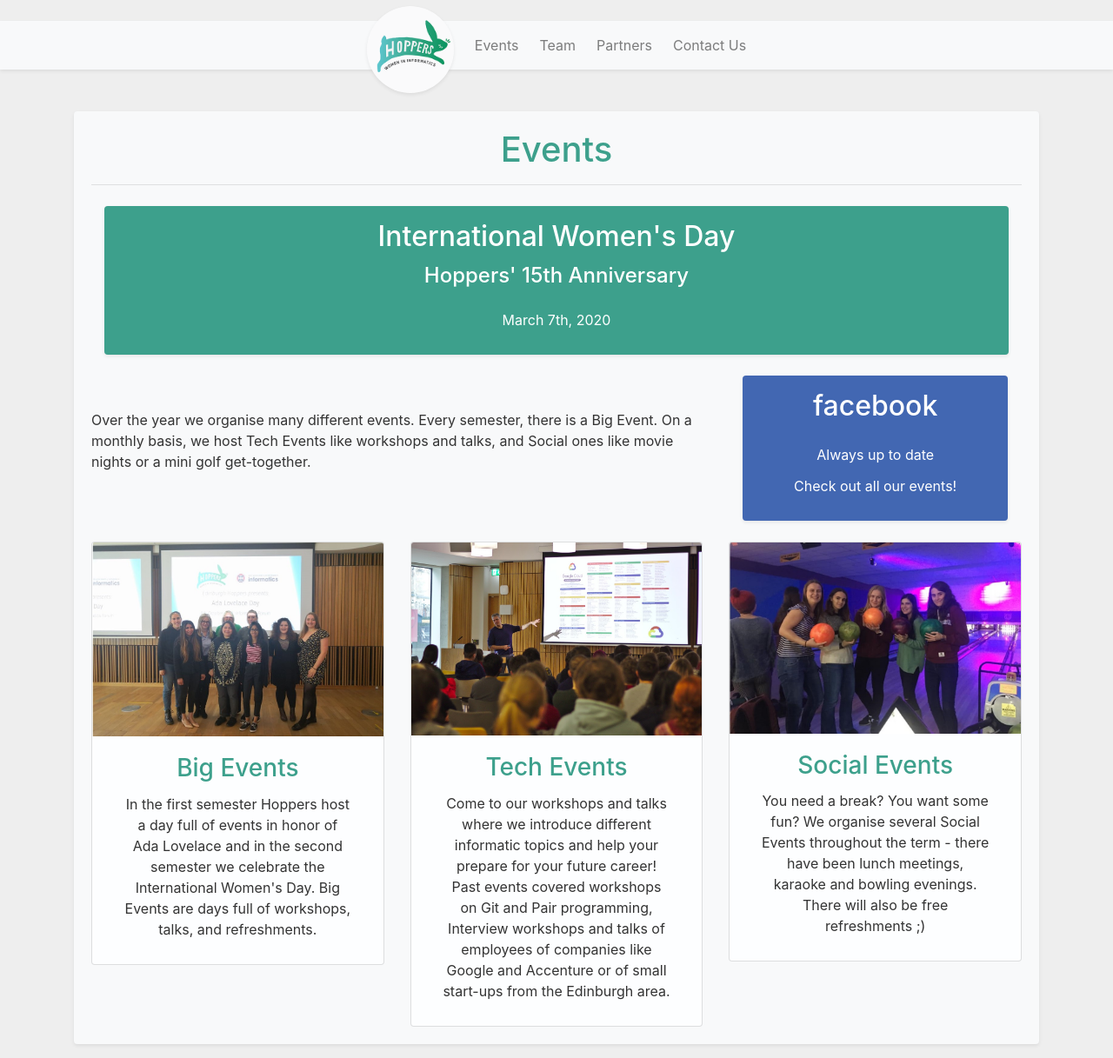
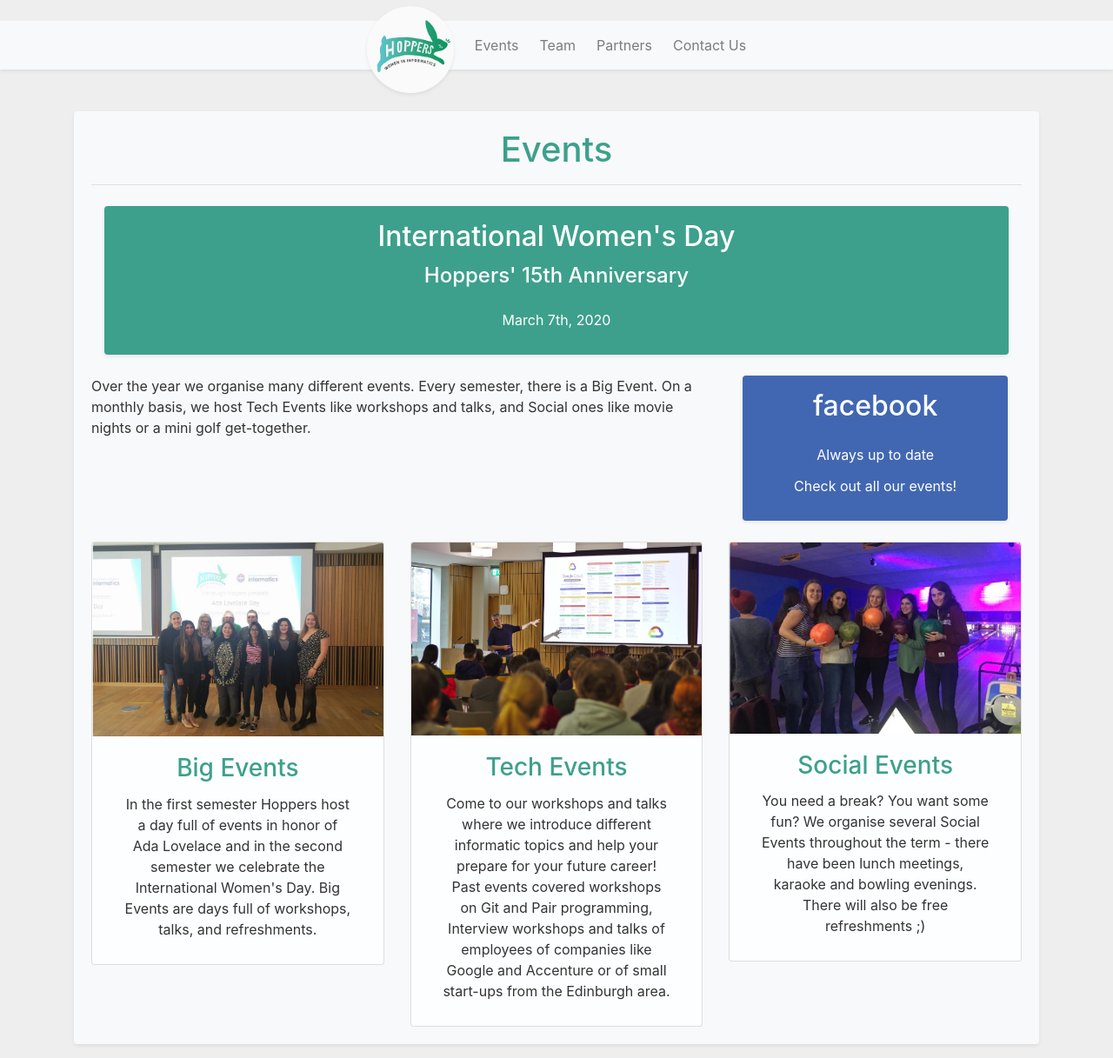
Before and after one commit to edinburgh-hoppers/website, a Jekyll site: the page built from _pages/events.html, in a window 1280 px wide and 1217 px high. Shown: the whole window at 87% size. Built offline with Jekyll 4.4.1, drawn with Linux system fonts in a browser that asks for light colours.

Commit message:
Make introduction at Events not vertically centered

```diff
--- a/_pages/events.html
+++ b/_pages/events.html
@@ -17,7 +17,7 @@
 
 <!-- INTRODUCTION -->
 <div class="row mb-4">
-  <div class="col-12 col-lg-8 img-center-vert">
+  <div class="col-12 col-lg-8">
     <div class="row">
       <div class="col-md-6 col-lg-12 mb-4 event-categories-wrapper">
         <div class="row event-categories">
```
